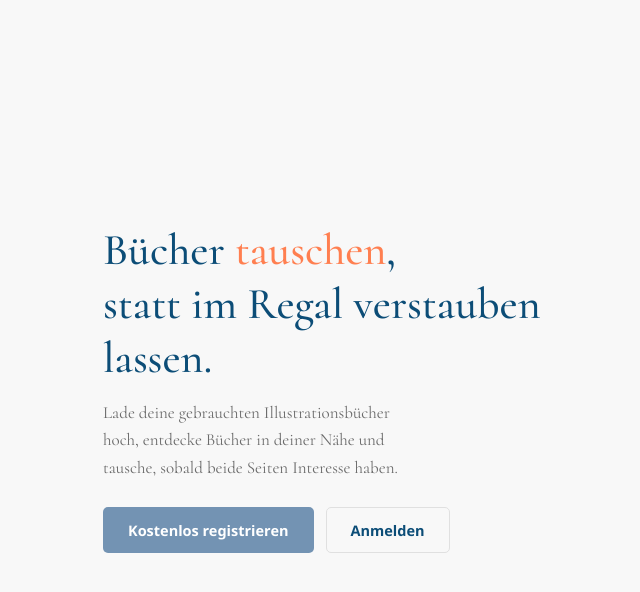
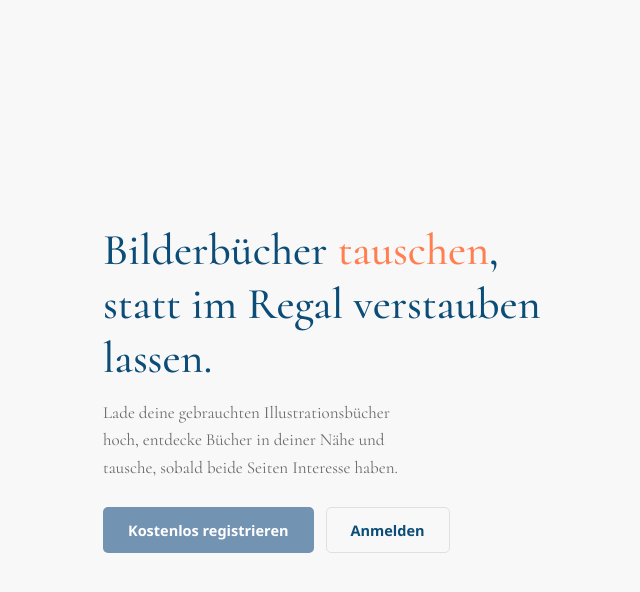
Before and after one commit to antonyanani903-dev/tauschapp1, a Flask app: page / in a window 1280 px wide. Shown: the top 592 px of the page, without its empty margins (277-917 px from the left). Run offline with Flask 3, Linux system fonts and the light colour scheme; some libraries are stand-ins or nearby versions.

Commit message:
Update index.html

```diff
--- a/templates/index.html
+++ b/templates/index.html
@@ -1,7 +1,7 @@
 {% extends "base.html" %}
 {% block content %}
 <section class="landing">
-  <h1>Bücher <span>tauschen</span>,<br>statt im Regal verstauben lassen.</h1>
+  <h1>Bilderbücher <span>tauschen</span>,<br>statt im Regal verstauben lassen.</h1>
   <p class="lead">Lade deine gebrauchten Illustrationsbücher hoch, entdecke Bücher in deiner Nähe und tausche, sobald beide Seiten Interesse haben.</p>
   <div class="landing-actions">
     <a class="btn btn-primary" href="{{ url_for('register') }}">Kostenlos registrieren</a>
```
